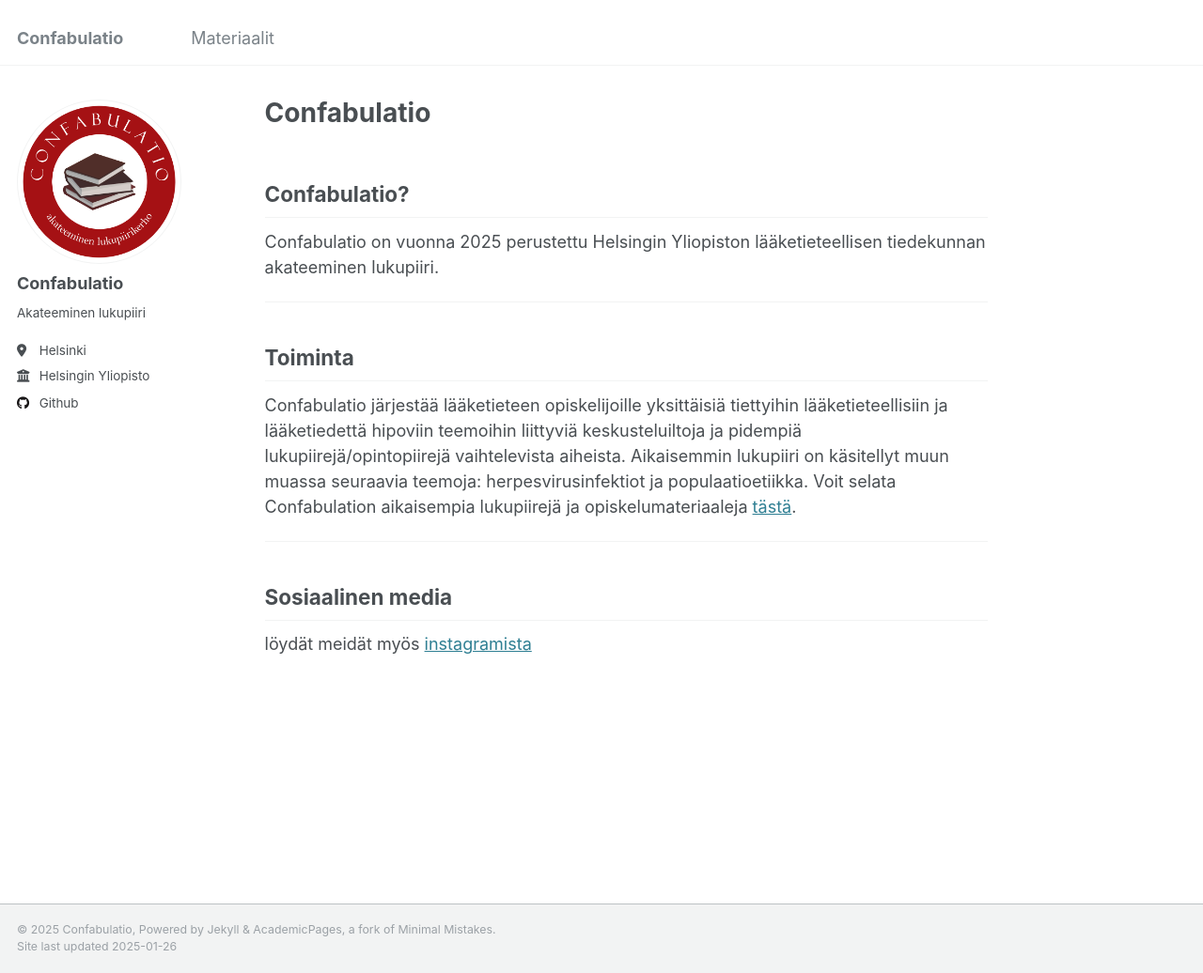
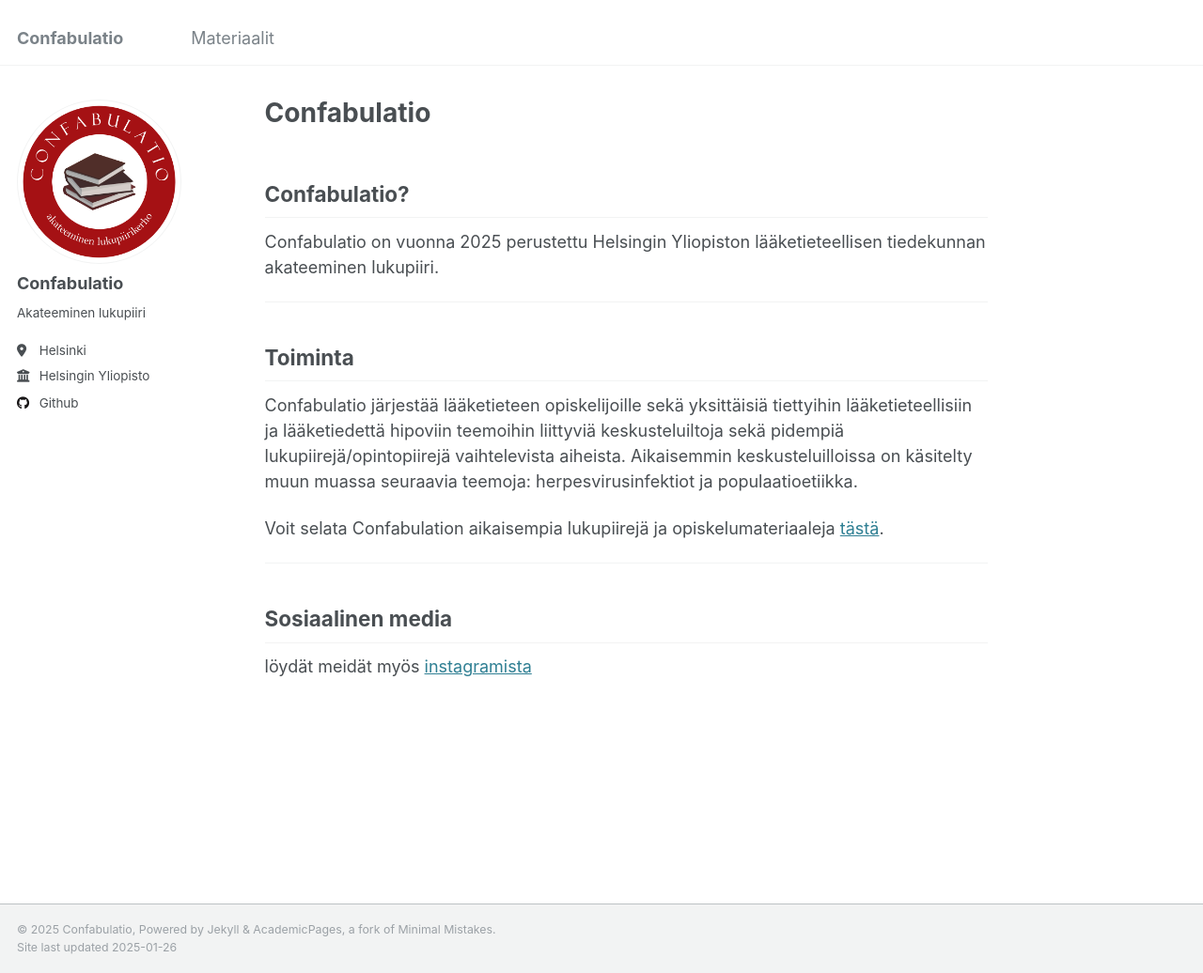
Before and after one commit to alex-halme/confabulatio, a Jekyll site: the page built from _pages/about.md, in a window 1280 px wide and 1036 px high. Shown: the whole window at 94% size. Built offline with Jekyll 4.4.1, drawn with Linux system fonts in a browser that asks for light colours.

Commit message:
Update about.md

```diff
--- a/_pages/about.md
+++ b/_pages/about.md
@@ -14,7 +14,9 @@ Confabulatio on vuonna 2025 perustettu Helsingin Yliopiston lääketieteellisen
 
 ## Toiminta
 
-Confabulatio järjestää lääketieteen opiskelijoille yksittäisiä tiettyihin lääketieteellisiin ja lääketiedettä hipoviin teemoihin liittyviä keskusteluiltoja ja pidempiä lukupiirejä/opintopiirejä vaihtelevista aiheista. Aikaisemmin lukupiiri on käsitellyt muun muassa seuraavia teemoja: herpesvirusinfektiot ja populaatioetiikka. Voit selata Confabulation aikaisempia lukupiirejä ja opiskelumateriaaleja [tästä](/materiaalit).
+Confabulatio järjestää lääketieteen opiskelijoille sekä yksittäisiä tiettyihin lääketieteellisiin ja lääketiedettä hipoviin teemoihin liittyviä keskusteluiltoja sekä pidempiä lukupiirejä/opintopiirejä vaihtelevista aiheista. Aikaisemmin keskusteluilloissa on käsitelty muun muassa seuraavia teemoja: herpesvirusinfektiot ja populaatioetiikka.
+
+Voit selata Confabulation aikaisempia lukupiirejä ja opiskelumateriaaleja [tästä](/materiaalit).
 
 ---
 
```
